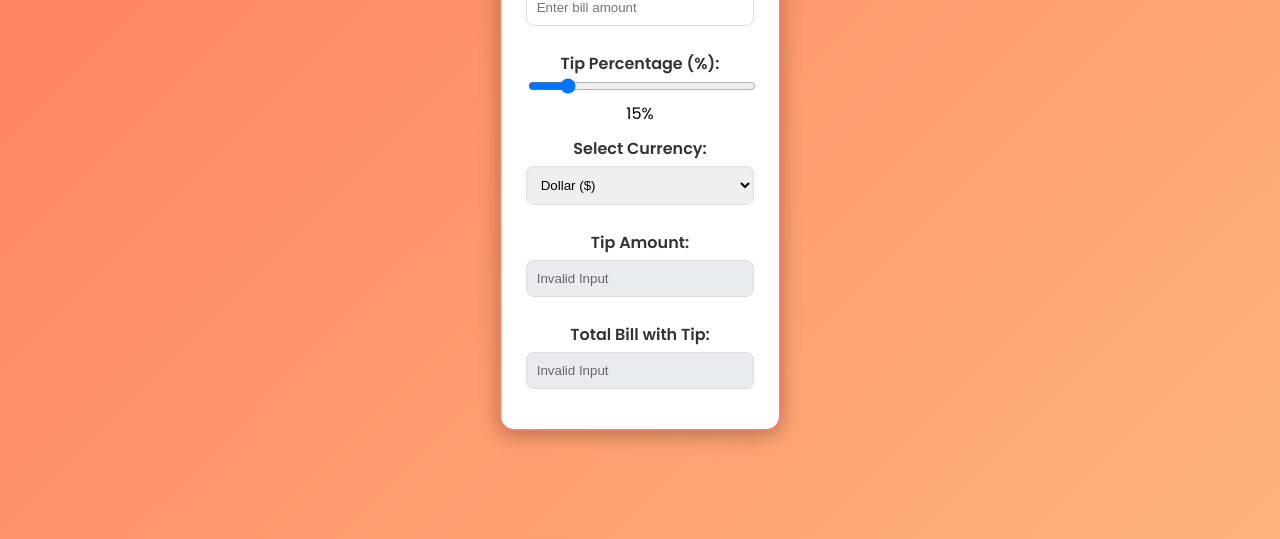
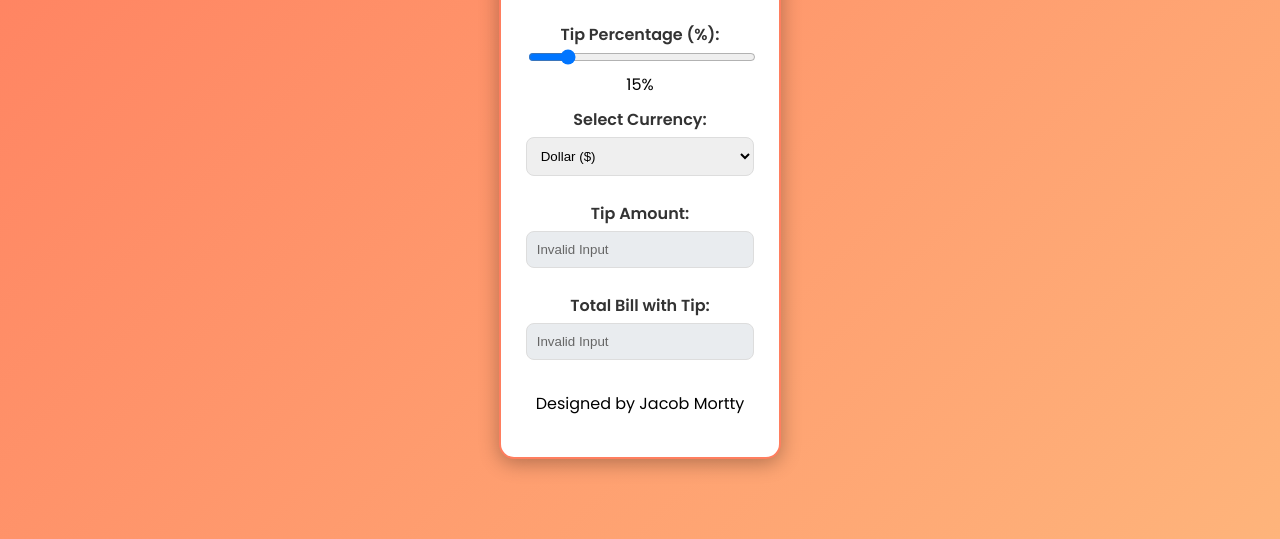
Before and after one commit to jmortty/TipCalculatorLab3, a plain HTML site: page index.html in a window 1280 px wide. Shown: the part 261-800 px from the top of the page. Drawn offline with Linux system fonts and the light colour scheme.

Commit message:
Update index.html

```diff
--- a/index.html
+++ b/index.html
@@ -32,6 +32,7 @@
       <label for="totalAmount">Total Bill with Tip:</label>
       <input type="text" id="totalAmount" disabled>
     </form>
+    <p>Designed by Jacob Mortty</p>
   </div>
 
   <script src="app.js"></script>
```
